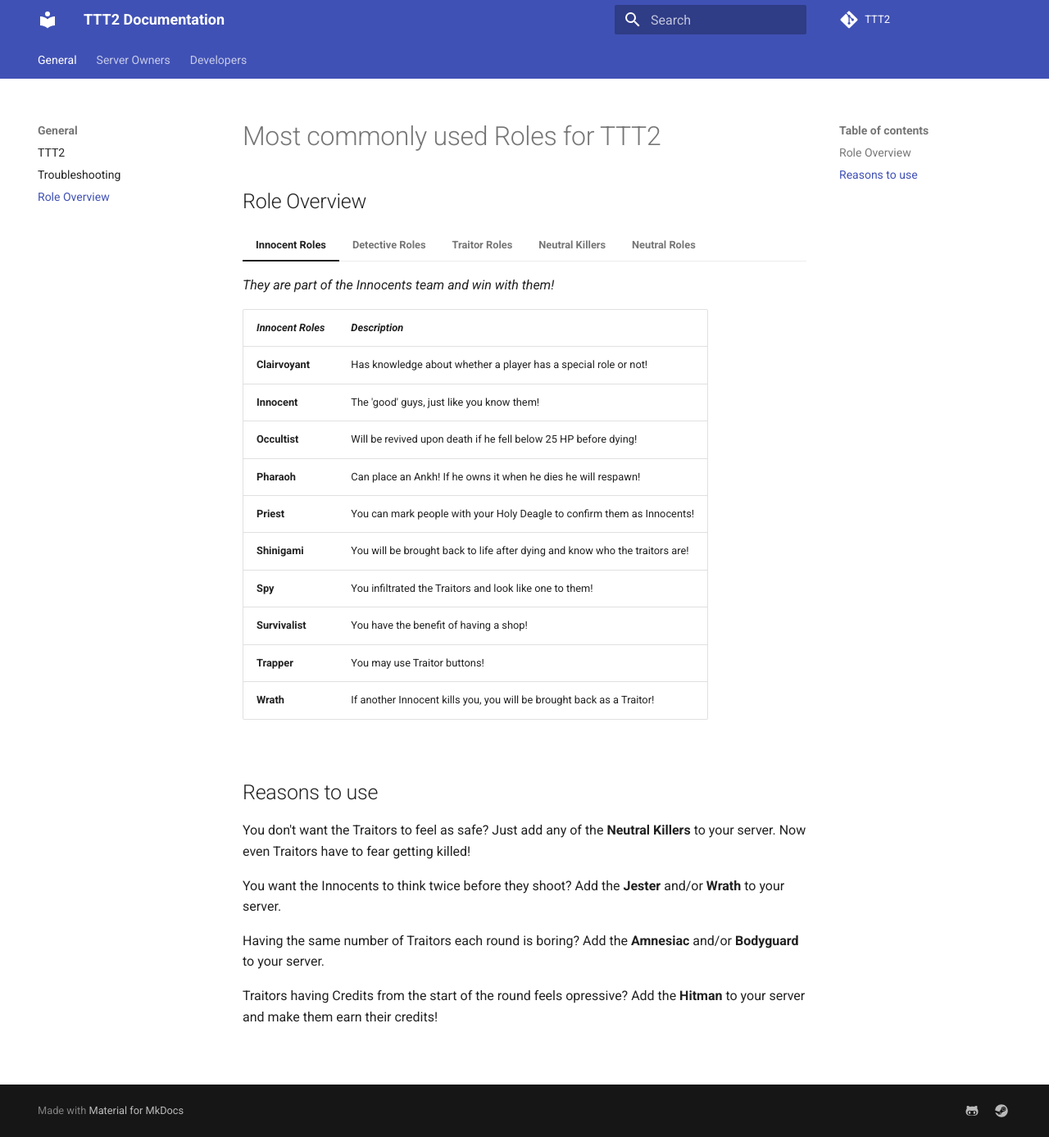
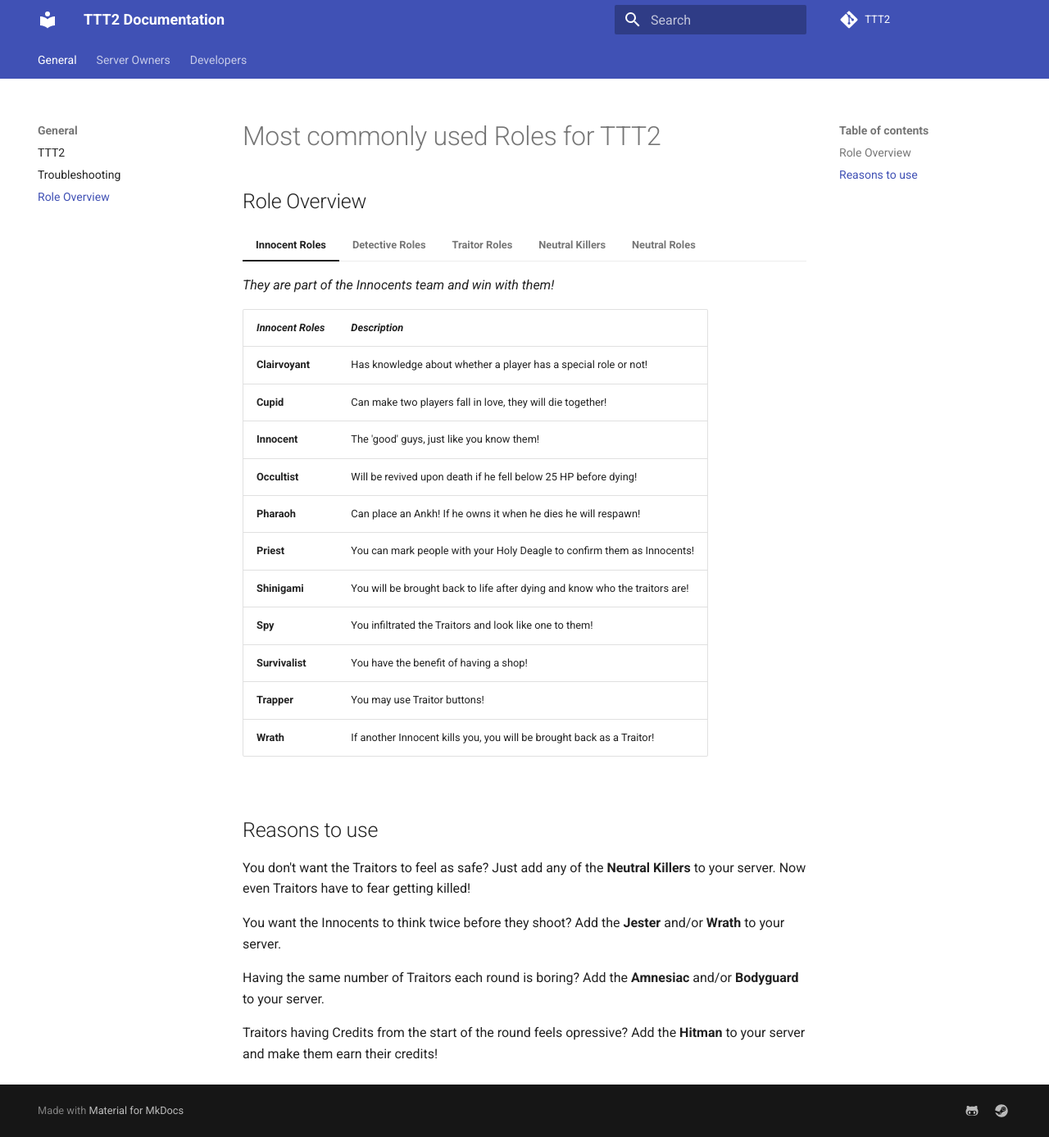
Before and after one commit to TTT-2/docs, an MkDocs documentation site: the page built from docs/features/roles.md, in a window 1280 px wide and 1387 px high. Shown: the whole window at 82% size. Built offline with MkDocs 1.6.1 and Material for MkDocs 9.7.7, drawn with Linux system fonts in a browser that asks for light colours; comment, search, counter and statistics services are not loaded.

Commit message:
Added the Cupid role to the list!
*Title*

```diff
--- a/docs/features/roles.md
+++ b/docs/features/roles.md
@@ -9,6 +9,7 @@
     | <div style="width:100%">_Innocent Roles_</div> | _Description_ |
     | - | - |
     |**Clairvoyant**|Has knowledge about whether a player has a special role or not!|
+    |**Cupid**|Can make two players fall in love, they will die together!|
     |**Innocent**|The 'good' guys, just like you know them!|
     |**Occultist**|Will be revived upon death if he fell below 25 HP before dying!|
     |**Pharaoh**|Can place an Ankh! If he owns it when he dies he will respawn!|
```
